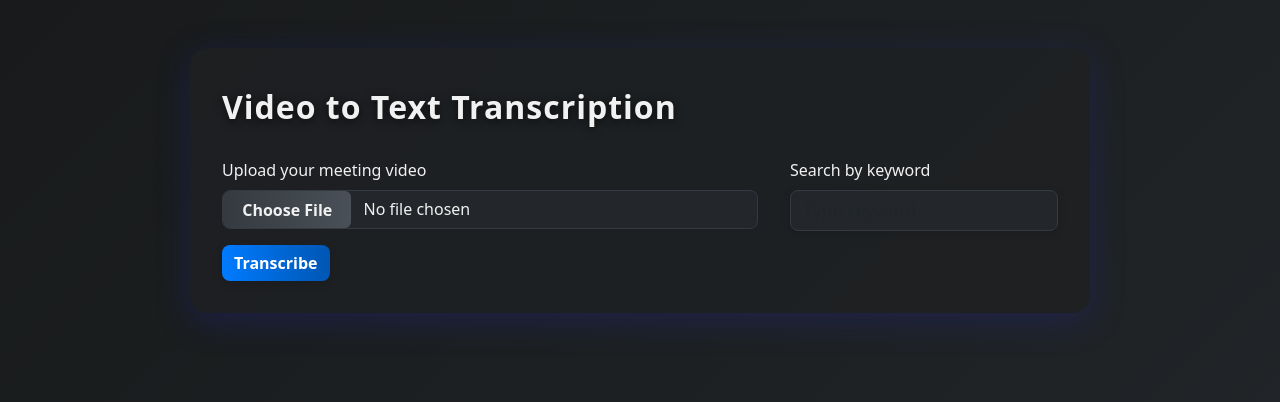
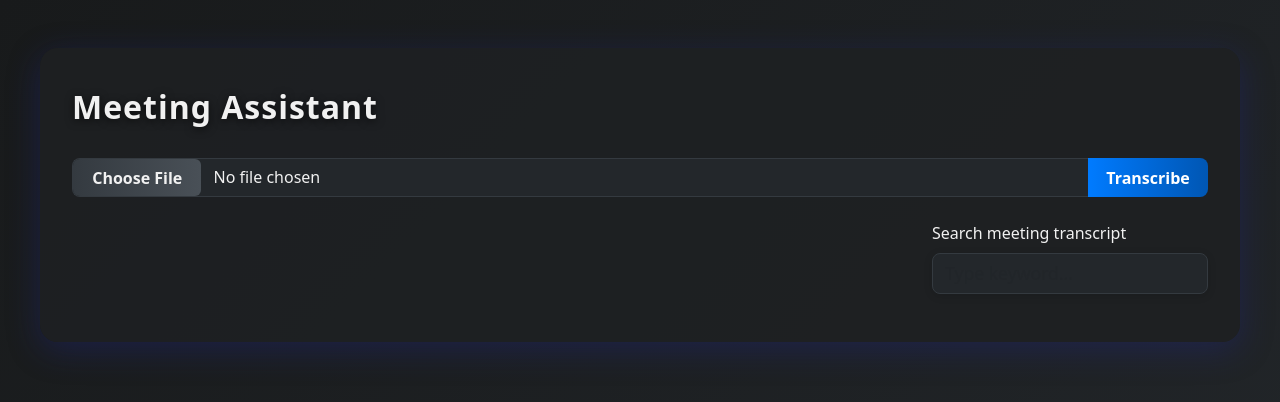
Before and after one commit to Vibe-coding-on-Agentic-DevOps/vibe-coding-poznan, a React (Create React App) app in the folder workspace/frontend/: page / in a window 1280 px wide. Shown: the top 402 px of the page. Built offline with nearby package versions, Linux system fonts and the light colour scheme.

Commit message:
UI upgrade / new project name

```diff
--- a/workspace/frontend/public/index.html
+++ b/workspace/frontend/public/index.html
@@ -3,7 +3,7 @@
   <head>
     <meta charset="utf-8" />
     <meta name="viewport" content="width=device-width, initial-scale=1" />
-    <title>Video to Text Transcription</title>
+    <title>Meeting Assistant</title>
     <link rel="stylesheet" href="https://cdn.jsdelivr.net/npm/bootstrap@5.3.0/dist/css/bootstrap.min.css" />
   </head>
   <body>
--- a/workspace/frontend/src/App.js
+++ b/workspace/frontend/src/App.js
@@ -1,5 +1,5 @@
-import React, { useState } from 'react';
-import { Container, Form, Button, Alert, Spinner } from 'react-bootstrap';
+import React, { useState, useRef } from 'react';
+import { Container, Form, Button, Alert, Spinner, InputGroup } from 'react-bootstrap';
 import 'bootstrap/dist/css/bootstrap.min.css';
 
 function App() {
@@ -13,10 +13,12 @@ function App() {
   const [videoUrl, setVideoUrl] = useState(null);
   const [activeSegment, setActiveSegment] = useState(null);
   const [segments, setSegments] = useState([]);
-  const videoRef = React.useRef(null);
-  const [hoveredSegment, setHoveredSegment] = useState(null);
   const [searchTerm, setSearchTerm] = useState('');
   const [searchResults, setSearchResults] = useState([]);
+  const [fileGroupFocused, setFileGroupFocused] = useState(false);
+  const [qaGroupFocused, setQaGroupFocused] = useState(false);
+  const fileInputRef = useRef(null);
+  const questionInputRef = useRef(null);
 
   const handleFileChange = (e) => {
     const file = e.target.files[0];
@@ -28,6 +30,7 @@ function App() {
     setVideoUrl(file ? URL.createObjectURL(file) : null);
     setSegments([]);
     setActiveSegment(null);
+    setFileGroupFocused(false); // Remove blue backlight after file upload
   };
 
   const handleTimeUpdate = (e) => {
@@ -49,6 +52,7 @@ function App() {
     setTranscription('');
     setAnswer('');
     setQuestion('');
+    if (fileInputRef.current) fileInputRef.current.blur();
     const formData = new FormData();
     formData.append('file', file);
     try {
@@ -83,6 +87,7 @@ function App() {
     setQaLoading(true);
     setError('');
     setAnswer('');
+    if (questionInputRef.current) questionInputRef.current.blur();
     try {
       const response = await fetch('/ask', {
         method: 'POST',
@@ -132,58 +137,60 @@ function App() {
   };
 
   return (
-    <Container className="mt-5" style={{ maxWidth: 900 }}>
-      <h2>Video to Text Transcription</h2>
-      <div style={{ display: 'flex', gap: 32 }}>
-        <div style={{ flex: 2, minWidth: 0 }}>
-          <Form onSubmit={handleSubmit}>
-            <Form.Group controlId="formFile" className="mb-3">
-              <Form.Label>Upload your meeting video</Form.Label>
-              <Form.Control type="file" accept="video/*" onChange={handleFileChange} />
-            </Form.Group>
-            <Button variant="primary" type="submit" disabled={loading}>
+    <Container className="mt-5" style={{ maxWidth: 1200 }}>
+      <h2>Meeting Assistant</h2>
+      <Form onSubmit={handleSubmit} style={{ marginBottom: 0 }}>
+        <div style={{ borderRadius: 8, boxShadow: fileGroupFocused ? '0 0 0 0.2rem #1976d2' : 'none', transition: 'box-shadow 1s' }}>
+          <InputGroup className="mb-3" style={{ alignItems: 'stretch' }}>
+            <Form.Control
+              type="file"
+              accept="video/*"
+              ref={fileInputRef}
+              onChange={handleFileChange}
+              style={{ background: '#23272b', color: '#f1f1f1', borderRight: 0, borderTopRightRadius: 0, borderBottomRightRadius: 0, boxShadow: 'none' }}
+              onFocus={() => setFileGroupFocused(true)}
+              onBlur={() => setFileGroupFocused(false)}
+            />
+            <Button
+              variant="primary"
+              type="submit"
+              disabled={loading}
+              style={{ minWidth: 120, borderTopLeftRadius: 0, borderBottomLeftRadius: 0, boxShadow: 'none' }}
+              onFocus={() => setFileGroupFocused(true)}
+              onBlur={() => setFileGroupFocused(false)}
+              onClick={e => e.target.blur()}
+            >
               {loading ? <Spinner animation="border" size="sm" /> : 'Transcribe'}
             </Button>
+          </InputGroup>
+        </div>
       </Form>
       {videoUrl && (
-            <div className="mt-4">
+        <div className="mt-4" style={{ width: '100%' }}>
           <video
-                ref={videoRef}
             src={videoUrl}
             controls
-                style={{ width: '100%', borderRadius: 12, background: '#23272b' }}
+            style={{ width: '100%', minHeight: 400, borderRadius: 12, background: '#23272b' }}
             onTimeUpdate={handleTimeUpdate}
           />
         </div>
       )}
-          {error && <Alert variant="danger" className="mt-3">{error}</Alert>}
+      <div style={{ display: 'flex', gap: 32, alignItems: 'flex-start', marginTop: 24 }}>
+        <div style={{ flex: 3, minWidth: 0 }}>
           {(segments.length > 0 || transcription) && (
-            <div className="transcript-box mt-3" style={{maxHeight: 350, overflowY: 'auto', overflowX: 'hidden', whiteSpace: 'pre-wrap', fontFamily: 'inherit', fontSize: '1.15rem'}}>
-              <h5>Transcription:</h5>
+            <div className="transcript-box" style={{maxHeight: 350, overflowY: 'auto', overflowX: 'hidden', whiteSpace: 'pre-wrap', fontFamily: 'inherit', fontSize: '1.15rem'}}>
+              <h5>Meeting Transcript:</h5>
               <div className="m-0" style={{whiteSpace: 'pre-wrap', wordBreak: 'break-word', fontFamily: 'inherit', fontSize: '1.15rem'}}>
                 {segments.length > 0
                   ? segments.map((seg, idx) => (
                       <span
                         key={idx}
-                        style={{
-                          background:
-                            idx === activeSegment
-                              ? '#007bff55'
-                              : idx === hoveredSegment
-                              ? '#00bfff55'
-                              : searchResults.some(r => r.idx === idx)
-                              ? '#ffe06699'
-                              : 'transparent',
-                          borderRadius: 4,
-                          transition: 'background 0.2s',
-                          cursor: 'pointer',
-                        }}
-                        onMouseEnter={() => setHoveredSegment(idx)}
-                        onMouseLeave={() => setHoveredSegment(null)}
+                        style={{ background: idx === activeSegment ? '#007bff55' : searchResults.some(r => r.idx === idx) ? '#ffe06699' : 'transparent', borderRadius: 4, transition: 'background 0.2s', cursor: 'pointer' }}
                         onClick={() => {
-                          if (videoRef.current) {
-                            videoRef.current.currentTime = seg.start;
-                            videoRef.current.play();
+                          const video = document.querySelector('video');
+                          if (video) {
+                            video.currentTime = seg.start;
+                            video.play();
                           }
                         }}
                       >
@@ -194,33 +201,10 @@ function App() {
               </div>
             </div>
           )}
-          {transcription && (
-            <Form onSubmit={handleAsk} className="mt-4">
-              <Form.Group controlId="formQuestion" className="mb-3">
-                <Form.Label>Ask a question about the transcript</Form.Label>
-                <Form.Control
-                  type="text"
-                  value={question}
-                  onChange={e => setQuestion(e.target.value)}
-                  placeholder="Type your question here..."
-                  disabled={qaLoading}
-                />
-              </Form.Group>
-              <Button variant="info" type="submit" disabled={qaLoading}>
-                {qaLoading ? <Spinner animation="border" size="sm" /> : 'Ask'}
-              </Button>
-            </Form>
-          )}
-          {answer && (
-            <div className="answer-box mt-3" style={{maxHeight: 350, overflowY: 'auto', overflowX: 'hidden', whiteSpace: 'pre-wrap', fontFamily: 'inherit', fontSize: '1.15rem'}}>
-              <h5>Answer:</h5>
-              <div className="m-0" style={{whiteSpace: 'pre-wrap', wordBreak: 'break-word', fontFamily: 'inherit', fontSize: '1.15rem'}}>{answer}</div>
         </div>
-          )}
-        </div>
-        <div style={{ flex: 1, minWidth: 220 }}>
+        <div style={{ flex: 1, minWidth: 260 }}>
           <Form.Group controlId="searchKeyword" className="mb-3">
-            <Form.Label>Search by keyword</Form.Label>
+            <Form.Label>Search meeting transcript</Form.Label>
             <Form.Control
               type="text"
               value={searchTerm}
@@ -229,16 +213,18 @@ function App() {
             />
           </Form.Group>
           {searchResults.length > 0 && (
-            <div style={{ maxHeight: 350, overflowY: 'auto', background: '#23272b', borderRadius: 8, padding: 12, color: '#f1f1f1', fontSize: '1.05rem' }}>
+            <div style={{ maxHeight: 200, overflowY: 'auto', background: '#23272b', borderRadius: 8, padding: 12, color: '#f1f1f1', fontSize: '1.05rem' }}>
               <b>Results:</b>
               <ul style={{ paddingLeft: 18 }}>
                 {searchResults.map((res, i) => (
                   <li key={i} style={{ cursor: res.idx !== null ? 'pointer' : 'default' }}
                     onClick={() => {
-                      if (res.idx !== null && videoRef.current) {
-                        videoRef.current.currentTime = segments[res.idx].start;
-                        videoRef.current.play();
-                        setActiveSegment(res.idx);
+                      if (res.idx !== null && segments[res.idx] && videoUrl) {
+                        const video = document.querySelector('video');
+                        if (video) {
+                          video.currentTime = segments[res.idx].start;
+                          video.play();
+                        }
                       }
                     }}
                   >
@@ -250,6 +236,43 @@ function App() {
           )}
         </div>
       </div>
+      {error && <Alert variant="danger" className="mt-3">{error}</Alert>}
+      {transcription && (
+        <Form onSubmit={handleAsk} className="mt-4" style={{ marginBottom: 0 }}>
+          <div style={{ borderRadius: 6, boxShadow: qaGroupFocused ? '0 0 0 0.2rem #1976d2' : 'none', transition: 'box-shadow 0.15s' }}>
+            <InputGroup>
+              <Form.Control
+                type="text"
+                value={question}
+                ref={questionInputRef}
+                onChange={e => setQuestion(e.target.value)}
+                placeholder="Ask a question about the meeting..."
+                disabled={qaLoading}
+                style={{ background: '#23272b', color: '#f1f1f1', boxShadow: 'none' }}
+                onFocus={() => setQaGroupFocused(true)}
+                onBlur={() => setQaGroupFocused(false)}
+              />
+              <Button
+                variant="primary"
+                type="submit"
+                disabled={qaLoading}
+                style={{ minWidth: 80, boxShadow: 'none' }}
+                onFocus={() => setQaGroupFocused(true)}
+                onBlur={() => setQaGroupFocused(false)}
+                onClick={e => e.target.blur()}
+              >
+                {qaLoading ? <Spinner animation="border" size="sm" /> : 'Ask'}
+              </Button>
+            </InputGroup>
+          </div>
+        </Form>
+      )}
+      {answer && (
+        <div className="answer-box mt-3" style={{maxHeight: 350, overflowY: 'auto', overflowX: 'hidden', whiteSpace: 'pre-wrap', fontFamily: 'inherit', fontSize: '1.15rem'}}>
+          <h5>Answer:</h5>
+          <div className="m-0" style={{whiteSpace: 'pre-wrap', wordBreak: 'break-word', fontFamily: 'inherit', fontSize: '1.15rem'}}>{answer}</div>
+        </div>
+      )}
     </Container>
   );
 }
```
Lines whose indentation alone changed are shown as unchanged.
